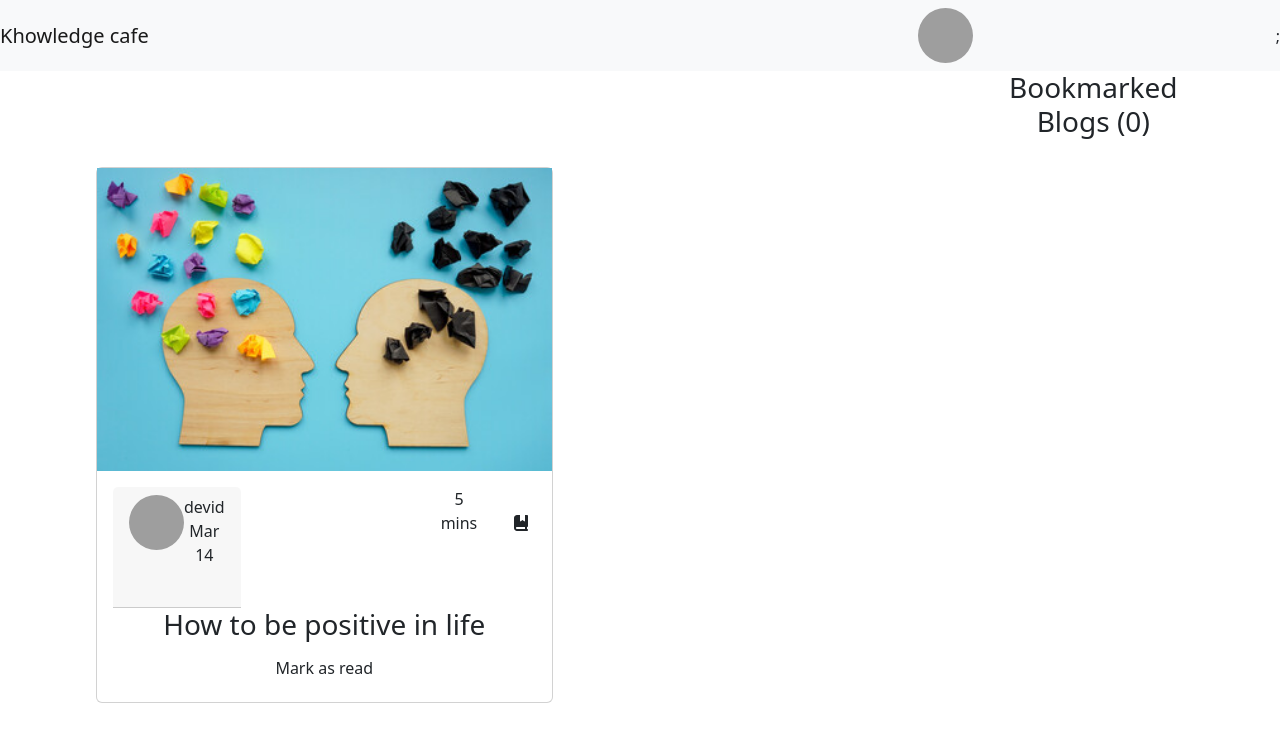
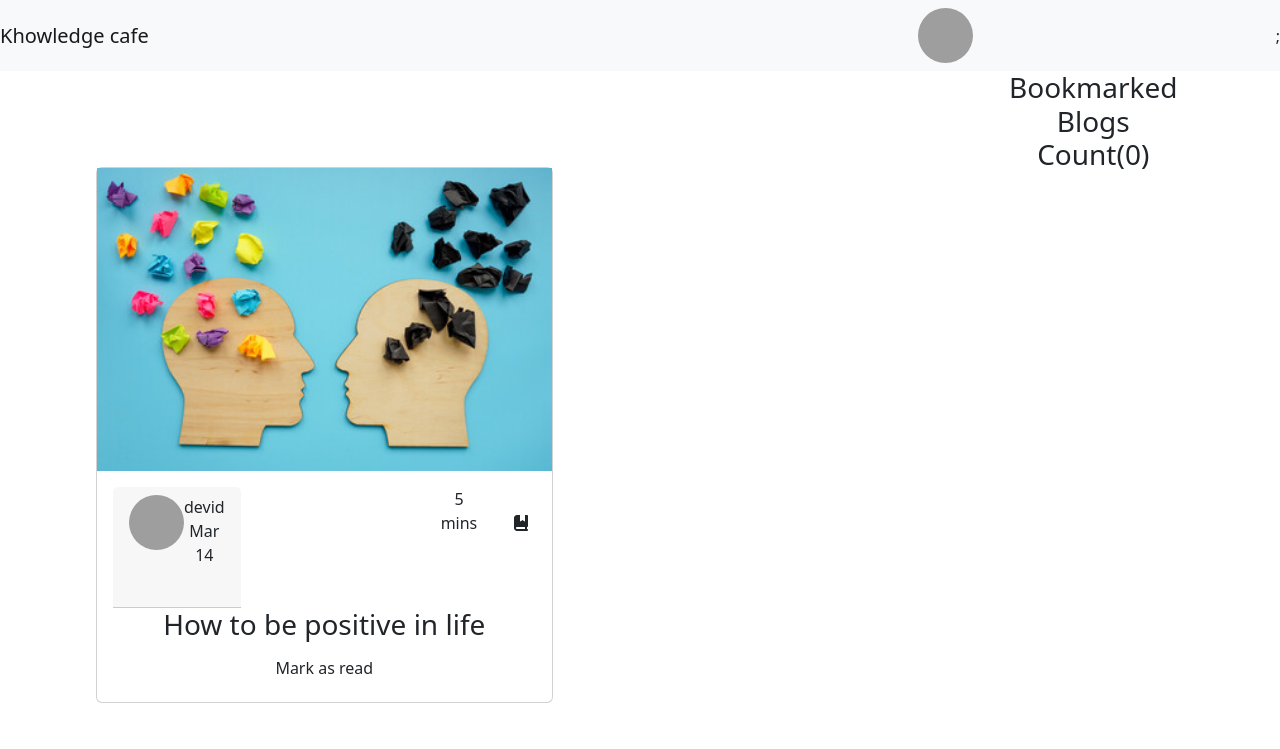
Before and after one commit to tanjinaesha/cafe, a React (Create React App) app in the folder Solution/: page / in a window 1280 px wide. Shown: the top 749 px of the page. Built offline with nearby package versions, Linux system fonts and the light colour scheme; grey boxes are pictures that could not be loaded.

Commit message:
update write

```diff
--- a/Solution/src/components/CardBlog/CardBlog.js
+++ b/Solution/src/components/CardBlog/CardBlog.js
@@ -102,7 +102,7 @@ const CardBlog = () => {
 
 
       <div className="side ">
-        <h3>Bookmarked Blogs ({bookmarkedBlogs.length})</h3>
+        <h3>Bookmarked Blogs Count({bookmarkedBlogs.length})</h3>
         <ul>
           {bookmarkedBlogs.map((blog) => (
             <li key={blog.id}>{blog.title}</li>
```
